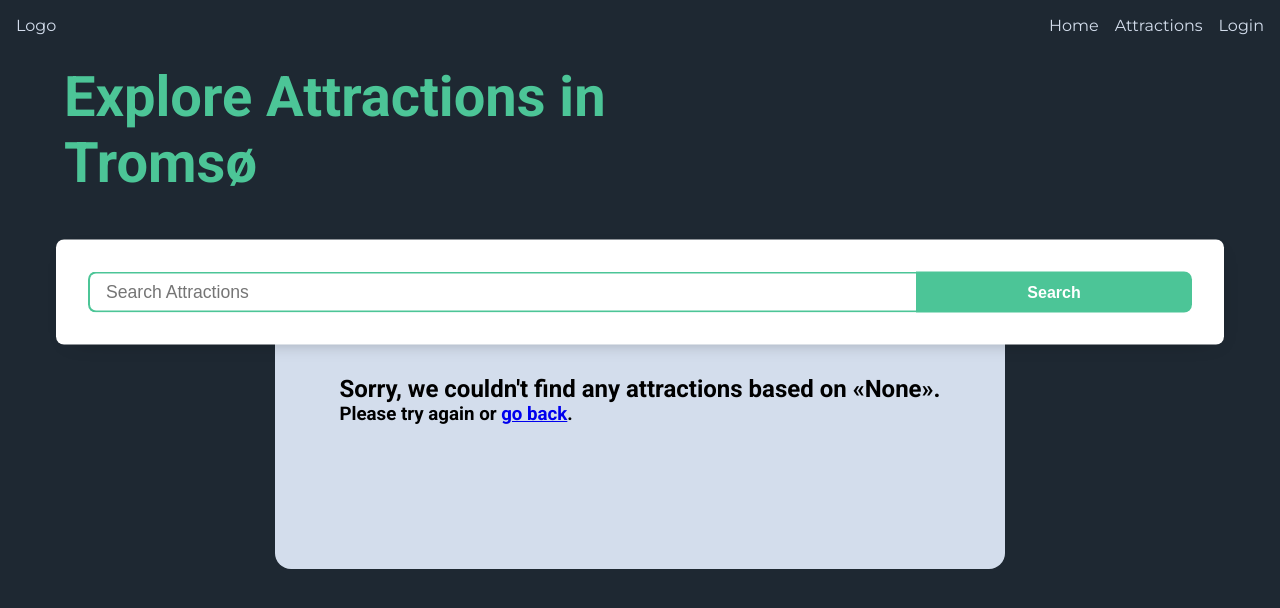
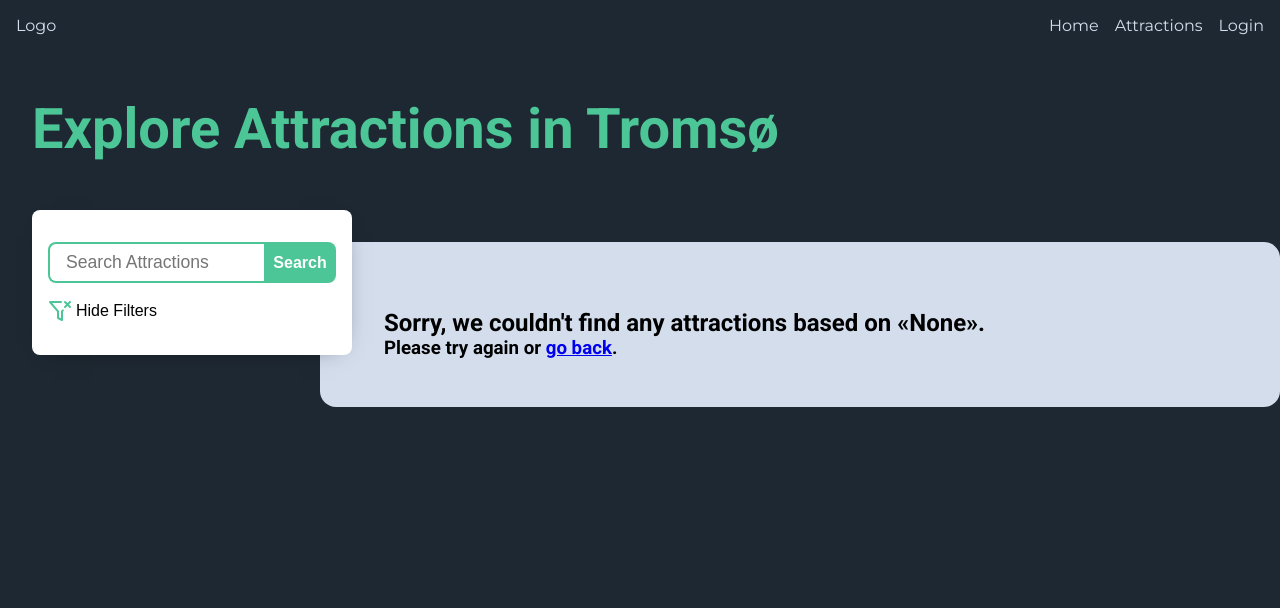
Before and after one commit to madeleinewoodbury/arctic-sprint-solutions, a Flask app: page /attractions in a window 1280 px wide. Shown: the top 608 px of the page. Run offline with Flask 3, Linux system fonts and the light colour scheme; data that the repository does not hold is empty.

Commit message:
add styling updates to attractions page

```diff
--- a/app/attractions/templates/attractions_main.html
+++ b/app/attractions/templates/attractions_main.html
@@ -1,6 +1,9 @@
 {% extends "base.html" %}
 
 {% block styles %}
+<script defer
+src="https://cdn.jsdelivr.net/npm/alpinejs@3.x.x/dist/cdn.min.js"></script>
+
 <link rel="stylesheet" type="text/css" href="{{ url_for('static', filename='css/attractions.css') }}">
 {% endblock %}
 
@@ -15,7 +18,8 @@
             <h1>Explore Attractions in Tromsø</h1>
         </div>
     </div>
-    <div class="form-wrapper" id="search-attractions-form">
+    <div class="content">
+        <div class="form-wrapper" id="search-attractions-form" x-data="attractionFilters()" x-init="initFilters">
             <form class="search" method="POST" action="{{ url_for('attractions.get_attractions') }}">
                 {{ search_form.hidden_tag() }}
                 <div class="search-text form-control">
@@ -23,30 +27,49 @@
                     {{ search_form.submit }}
                 </div>
             </form>
+            <div class="filters-btn-container">
+                <button @click="showFilters = !showFilters" class="filters-btn">
+                    <template x-if="!showFilters">
+                        <svg xmlns="http://www.w3.org/2000/svg" width="24" height="24" viewBox="0 0 24 24"  stroke="currentColor" stroke-width="2" stroke-linecap="round" stroke-linejoin="round" class="lucide lucide-filter"><polygon points="22 3 2 3 10 12.46 10 19 14 21 14 12.46 22 3"/></svg>
+                    </template>
+                    <template x-if="showFilters">
+                        <svg xmlns="http://www.w3.org/2000/svg" width="24" height="24" viewBox="0 0 24 24" stroke="currentColor" stroke-width="2" stroke-linecap="round" stroke-linejoin="round" class="lucide lucide-filter-x"><path d="M13.013 3H2l8 9.46V19l4 2v-8.54l.9-1.055"/><path d="m22 3-5 5"/><path d="m17 3 5 5"/></svg>
+                    </template>
+                    <span x-text="showFilters ? 'Hide Filters' : 'Show Filters'"></span>
+                </button>
             </div>
             {% if categories_visible or age_groups_visible or tags_visible %}
-    <div class="filter-wrapper" id="filter-attractions-form">
+            <div class="filter-wrapper" id="filter-attractions-form" x-show="showFilters">
                 <form class="filter">
                     {{ filter_form.hidden_tag() }}
                     <p><a href="{{ url_for('attractions.get_attractions') }}">Clear all filters</a></p>
-            <br>
+                    <div class="filters-container">
+                        <div class="form-control">
                             {% if filter_form.categories.choices %}
                             <b>{{ filter_form.categories.label }}</b>
                             {{ filter_form.categories(id="category-checkbox") }}
                             {% endif %}
-            <br>
+                        </div>
+                        <div class="form-control">
                             {% if filter_form.age_groups.choices %}
                             <b>{{ filter_form.age_groups.label }}</b>
                             {{ filter_form.age_groups(id="age-group-checkbox") }}
                             {% endif %}
-            <br>
+                        </div>
+                        <div class="form-control">
                             {% if filter_form.tags.choices %}
                             <b>{{ filter_form.tags.label }}</b>
                             {{ filter_form.tags(id="tag-checkbox") }}
                             {% endif %}
+                        </div>
+                    </div>
+                    <br>
+                    <br>
                 </form>
             </div>
             {% endif %}
+        </div>
+
         <div class="attractions-container">
             {% if attractions == [] %}
             <br>
@@ -62,4 +85,5 @@
             </div>
         </div>
     </div>
+</div>
 {% endblock %}
--- a/app/static/css/attractions.css
+++ b/app/static/css/attractions.css
@@ -6,42 +6,46 @@
 }
 
 .attractions .title-container {
-  max-width: 1300px;
+  width: 100%;
+  max-width: 600px;
   margin: 0 auto;
-  width: 100%;
 }
 
 .attractions .title {
   color: var(--primary);
   width: 100%;
-  padding: 2rem;
+  padding: 3rem 2rem 0;
 }
 
 .attractions .title h1 {
   font-size: 3rem;
-  max-width: 550px;
+}
+
+.attractions .content {
+  max-width: 600px;
+  margin: 0 auto;
+  width: 100%;
 }
 
 /* Search Form */
 .attractions .form-wrapper {
-  max-width: 1200px;
-  width: 100%;
+  width: calc(100% - 2rem);
   position: -webkit-sticky;
   position: sticky;
-  top: 2rem;
+  top: 0;
   margin: 2rem auto 0;
+  background-color: var(--white);
+  box-shadow: 3px 6px 25px -18px rgba(0,0,0,0.75);
+  border-radius: .5rem;
+  padding: 1rem;
+  display: flex;
+  flex-direction: column;
+  gap: 1rem;
 }
 
 .attractions .form-wrapper form {
-  background-color: var(--white);
-  box-shadow: 3px 6px 25px -18px rgba(0,0,0,0.75);
   padding: 1rem;
-  width: calc(100% - 2rem);
-  border-radius: .5rem;
-  position: absolute;
-  top: 50%;
-  left: 50%;
-  transform: translate(-50%, -50%);
+  padding-bottom: 0;
 }
 
 .attractions .form-wrapper .form-control {
@@ -73,28 +77,68 @@
   cursor: pointer;
 }
 
+.attractions .filters-btn-container {
+  width: 100%;
+  display: flex;
+  justify-content: space-between;
+}
+
+.attractions .filters-btn {
+  background-color: transparent;
+   outline: none;
+   border: none;
+   display: flex;
+   align-items: center;
+   gap: .25rem;
+   cursor: pointer;
+   font-size: 1rem;
+   padding-left: 1rem;
+}
+
+.attractions .filters-btn svg {
+  width: 24px;
+  height: 24px;
+  stroke: var(--primary);
+  fill: none;
+}
+
+.attractions .filters-btn:hover{
+  color: var(--primary);
+}
+
+.attractions .filters-btn:hover svg{
+  fill: var(--primary);
+}
+
 
 /* Filter Form */
 .attractions .filter-wrapper {
-  max-width: 300px;
   width: 100%;
-  position: -webkit-sticky;
-  position: sticky;
-  top: 0;
 }
 
 .attractions .filter-wrapper form {
   background-color: var(--white);
-  box-shadow: 3px 6px 25px -18px rgba(0,0,0,0.75);
-  padding: 1rem;
-  width: calc(100% - 2rem);
+  padding: 0 1rem;
   border-radius: .5rem;
-  position: absolute;
 }
 
 .attractions .filter-wrapper .form-control {
   width: 100%;
   display: flex;
+}
+
+.attractions .filters-container {
+  margin-top: .5rem;
+  display: flex;
+  flex-direction: column;
+  gap: 1rem;
+}
+
+.attractions .filters-container .form-control {
+  display: flex;
+  flex-direction: column;
+  width: fit-content;
+  width: 100%;
 }
 
 
@@ -105,6 +149,7 @@
   height: 100%;
   max-width: 1600px;
   margin: 0 auto;
+  margin-top: -3rem;
 }
 
 .attractions-grid {
@@ -112,7 +157,6 @@
   display: grid;
   grid-template-columns: repeat(1, 1fr);
   gap: 3rem;
-  max-width: 1300px;
   margin: 0 auto;
 }
 
@@ -169,19 +213,38 @@
 }
 
 @media (min-width: 500px) {
-  .attractions .title {
-    padding: 3rem;
-  }
-
   .attractions-container {
     padding: 3rem;
   }
 }
 
-@media (min-width: 768px) {
+@media (min-width: 992px) {
+  .attractions .title-container {
+    max-width: 800px;
+  }
+
+
   .attractions .title h1 {
     font-size: 3.5rem;
-    max-width: 600px;
+    max-width: 530px;
+  }
+
+  .attractions .content {
+    max-width: 800px;
+  }
+
+
+  .attractions .form-wrapper form {
+    padding: 1rem;
+  }
+
+  .attractions .filters-btn {
+    padding-left: 1rem;
+  }
+
+
+  .attractions-container {
+    padding: 4rem;
   }
 
   .attractions-grid {
@@ -189,46 +252,106 @@
   }
 
   .attraction .text-container {
-    height: 300px;
+    height: 275px;
+  }
+
+  .attractions .filter-wrapper {
+    width: 100%;
+  }
+
+  .attractions .filter-wrapper form {
+    background-color: var(--white);
+    padding-top: 0;
+    border-radius: .5rem;
   }
 
 }
 
-@media (min-width: 992px) {
-
-  .attractions .title {
-    padding: 4rem;
-  }
-
-  .attractions .title h1 {
-    max-width: 650px;
+@media (min-width: 1200px) {
+   .attractions .title-container {
+    max-width: 1600px;
+    padding: 3rem 0 5rem 0;
   }
 
 
+  .attractions .title h1 {
+    max-width: 100%;
+  }
+
+  .attractions .content {
+    max-width: 1600px;
+    display: flex;
+    flex-direction: row;
+    position: relative;
+  }
+
+
+  .attractions .form-wrapper {
+    width: 25%;
+    position: -webkit-sticky;
+    position: sticky;
+    top: 0;
+    left: 2rem;
+    margin: 0;
+    margin-top: -2rem;
+    padding: 2rem 1rem;
+    height: fit-content;
+
+  }
+
   .attractions .form-wrapper form {
-    padding: 2rem;
+    padding: 0;
+  }
+
+  .attractions .filters-btn {
+    padding-left: 0;
   }
 
   .attractions-container {
-    padding: 4rem;
-    padding-bottom: 6rem;
+    padding: 3rem;
+    padding-left: 4rem;
+    height: 100%;
+    max-width: 1200px;
+    width: 75%;
+    margin: 0 auto;
+    margin-top: 0;
+  }
+
+  .attractions-grid {
+    grid-template-columns: repeat(2, 1fr);
+    padding-top: 0;
+  }
+
+  .attraction .text-container {
+    height: 275px;
+  }
+
+}
+
+@media (min-width: 1400px) {
+  .attractions .title h1{
+    padding-left: 0;
+  }
+
+  .attractions .form-wrapper {
+    margin-right: -7rem;
+    padding: 2rem;
   }
 
   .attractions-grid {
     grid-template-columns: repeat(3, 1fr);
+    padding-left: 3rem;
   }
 
   .attraction .text-container {
     height: 350px;
   }
+
 }
 
-@media (min-width: 1400px) {
+@media (min-width: 1660px) {
   .attractions .title {
     padding-left: 0;
   }
 
-  .attraction .text-container {
-    height: 250px;
-  }
 }
--- a/app/static/js/app.js
+++ b/app/static/js/app.js
@@ -10,6 +10,33 @@
             content.innerHTML = content.innerHTML.substring(0, maxLength) + '...'
         }
     })
+}
+
+/**
+ * Initializes the attraction filters component.
+ * This function returns an object representing the state and methods for managing attraction filters.
+ * @returns {Object} An object containing the state and methods for managing attraction filters.
+ */
+const attractionFilters = () => {
+    const maxWidth = 1200
+    return {
+        showFilters: false,
+
+        initFilters() {
+            this.updateShowFilters()
+
+            window.addEventListener('resize', () => {
+                setTimeout(() => {
+                    this.updateShowFilters()
+                }, 200)
+            })
+        },
+
+        updateShowFilters() {
+            this.showFilters = window.innerWidth > maxWidth
+            console.log(this.showFilters);
+        }
+    }
 }
 
 // Function to update checkboxes based on the number of available attractions
```
Lines whose indentation alone changed are shown as unchanged.
